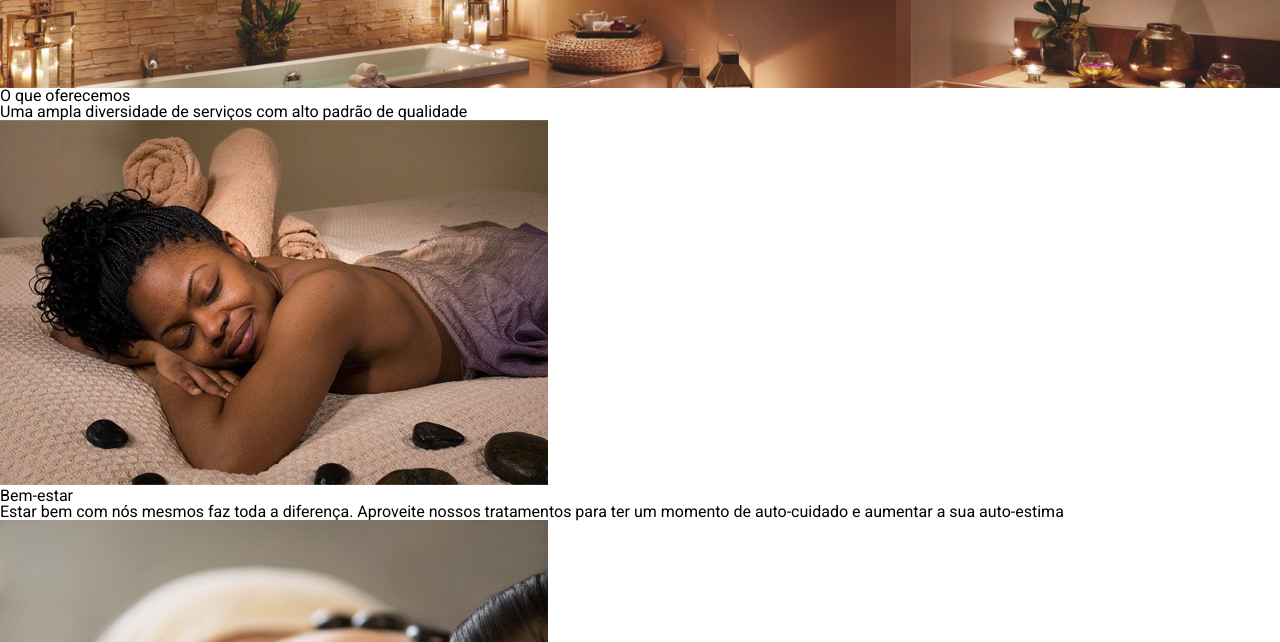
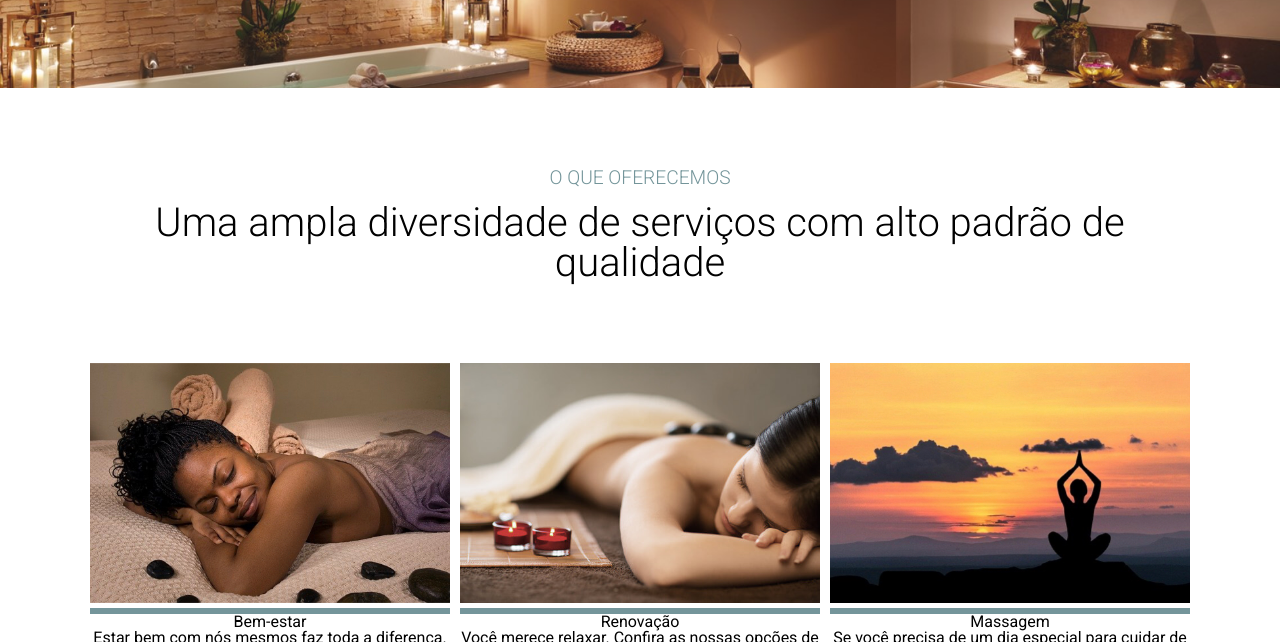
Before and after one commit to VictorNunesVN/AluraSpa, a plain HTML site: page alura-spa-projeto_inicial/index.html in a window 1280 px wide. Shown: the part 310-952 px from the top of the page. Drawn offline with nearby package versions, Linux system fonts and the light colour scheme.

Commit message:
alteração nas imagens
Alteração no tamanho das imagens

```diff
--- a/alura-spa-projeto_inicial/index.html
+++ b/alura-spa-projeto_inicial/index.html
@@ -44,30 +44,34 @@
         </section>
     </header>
     <main>
-        <section>
+        <section id="servicos">
             <h3>O que oferecemos</h3>
             <h4>Uma ampla diversidade de serviços com alto padrão de qualidade</h4>
-            <div>
-                <div>
-                    <div>
+            <div class="cards">
+                <div class="card">
+                    <div class="img-container">
                         <img src="imagens/beleza.jpeg" alt="">
                     </div>
                     <h5>Bem-estar</h5>
                     <p>Estar bem com nós mesmos faz toda a diferença. Aproveite nossos tratamentos para ter um momento de auto-cuidado e aumentar a sua auto-estima</p>
                 </div>
-                <div>
-                    <div>
+                <div class="cards">
+                    <div class="card">
+                        <div class="img-container">
                             <img src="imagens/bem-estar.jpeg" alt="">
                         </div>
                         <h5>Renovação</h5>
                         <p>Você merece relaxar. Confira as nossas opções de massagens que vão fazer você renovar as energias e esquecer do estresse do dia-a-dia</p>
                     </div>
-                <div>
-                    <div>
+                </div>
+                <div class="cards">
+                    <div class="card">
+                        <div class="img-container">
                             <img src="imagens/descanso.jpeg" alt="">
                         </div>
                         <h5>Massagem</h5>
                         <p>Se você precisa de um dia especial para cuidar de você, preparamos opções que promovem uma renovação completa. Confira nossos dias especiais, banhos e tratamentos holísticos. </p>
+                    </div>
                 </div>
             </div>
         </section>
--- /dev/null
+++ b/alura-spa-projeto_inicial/styles/components/_servico.scss
@@ -0,0 +1,40 @@
+@import '../abstract/variaveis';
+
+#servicos {
+    margin: 80px;
+
+    h3 {
+        font-size: $tamanho-do-texto / 2.5;
+        color: $cor-secundaria;
+        text-transform: uppercase;
+        font-weight: 300;
+        text-align: center;
+        margin: 1rem;
+
+
+    }
+
+    h4 {
+        text-align: center;
+        font-size: $tamanho-do-texto / 1.2;
+        margin-bottom: 80px;
+        font-weight: 300;
+    }
+
+    .cards {
+        display: flex;
+        justify-content: space-evenly;
+
+        .card {
+            width: 360px;
+            text-align: center;
+            .img-container {
+                padding-bottom: 2px;
+                border-bottom: 6px solid $cor-secundaria;
+                img {
+                    max-width: 100%;
+                }
+            }
+        }
+    }
+}
--- a/alura-spa-projeto_inicial/styles/style.scss
+++ b/alura-spa-projeto_inicial/styles/style.scss
@@ -1,3 +1,4 @@
 @import './abstract/base';
 @import './components/navbar';
 @import './components/banner';
+@import './components/servico';
```
Also changed, not shown: alura-spa-projeto_inicial/styles/style.css, 1 other file. Lines whose indentation alone changed are shown as unchanged.
